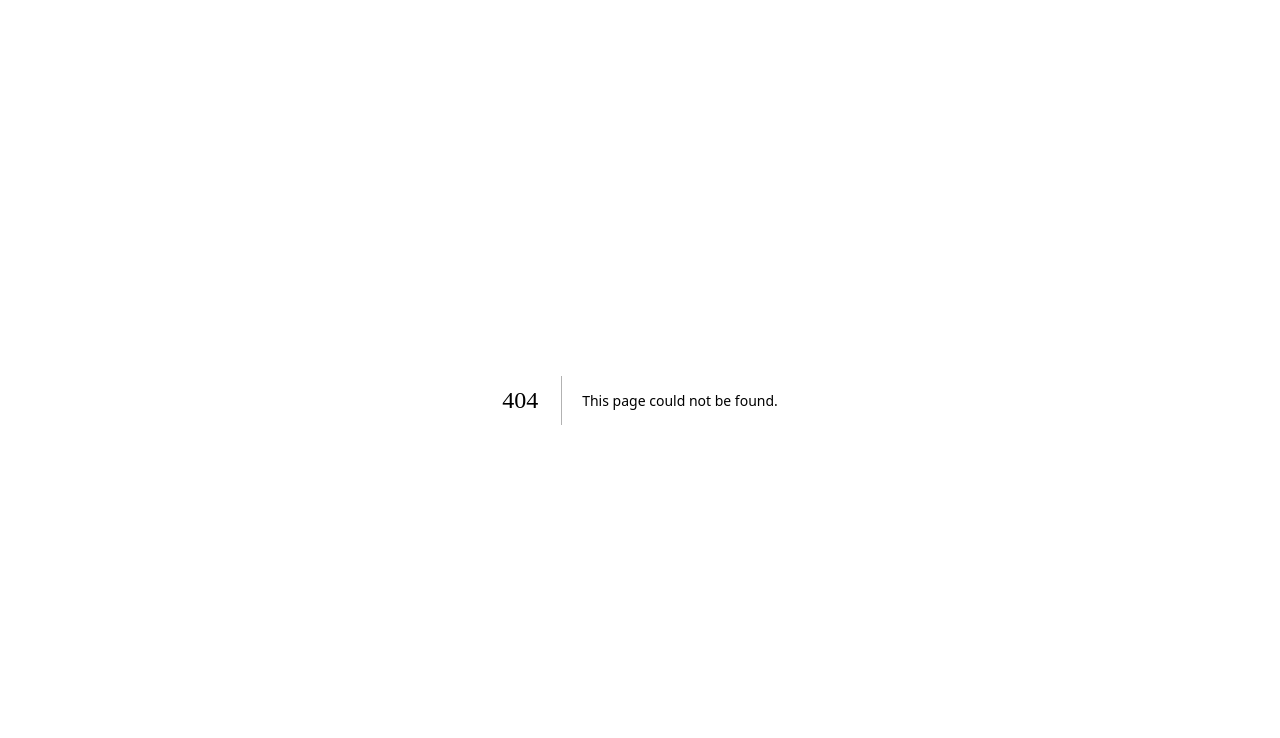
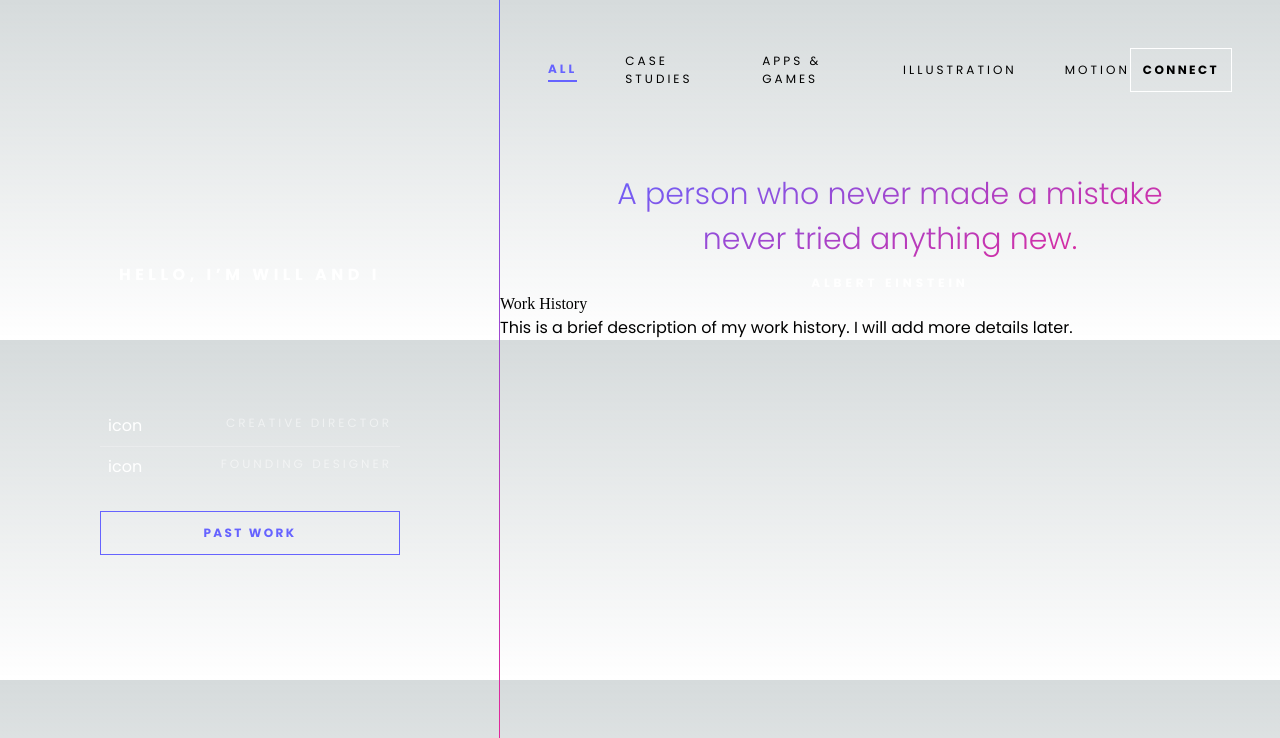
Before and after one commit to WillDosSantos/wills-portfolio, a Next.js app: page /work-history in a window 1280 px wide. Before the commit this address had no page. Shown: the top 738 px of the page. Built offline with nearby package versions, Linux system fonts and the light colour scheme; a web font is replaced by a local one.

Commit message:
work history page

```diff
--- a/components/Navbar.js
+++ b/components/Navbar.js
@@ -1,21 +1,40 @@
-import Link from 'next/link';
+import React, { useState } from "react";
+import Link from "next/link";
 
 // components/Navbar.js
-function Navbar({onTagSelect}) {
+function Navbar({ onTagSelect }) {
   const tags = ["case studies", "apps & games", "illustration", "motion"]; // Add more tags as needed
+
+  const [activeTag, setActiveTag] = useState("All"); // Initially, 'All' is active
+
+  const handleTagClick = (tag) => {
+    setActiveTag(tag);
+    onTagSelect(tag === "All" ? null : tag);
+  };
+
   return (
     <nav className="navbar">
-        <ul>
+      <ul>
         <Link href="/">
-            <li onClick={() => onTagSelect(null)}>All</li>
+          <li
+            onClick={() => handleTagClick("All")}
+            className={activeTag === "All" ? "active" : ""}
+          >
+            All
+          </li>
         </Link>
-      {tags.map((tag) => (
-        <li key={tag} onClick={() => onTagSelect(tag)}>
-          {tag}
-        </li>
-      ))}
+        {tags.map((tag) => (
+          <li
+            key={tag}
+            onClick={() => handleTagClick(tag)}
+            className={activeTag === tag ? 'active' : ''}
+            >
+            {tag}
+          </li>
+        ))}
       </ul>
-      <button className="btn btn--outline">Connect</button> {/* This could be a modal or a link */}
+      <button className="btn btn--outline">Connect</button>{" "}
+      {/* This could be a modal or a link */}
     </nav>
   );
 }
--- a/components/Sidebar.js
+++ b/components/Sidebar.js
@@ -1,5 +1,6 @@
 import React, { useState, useEffect, useRef } from "react";
 import { CSSTransition } from "react-transition-group";
+import Link from "next/link";
 
 // components/Sidebar.js
 function Sidebar() {
@@ -33,7 +34,12 @@ function Sidebar() {
           classNames="slide-up"
           onExited={handleExited}
         >
-          <h1 style={{ position: "relative" }} ref={titleRef} key={titles[currentIndex]} className="sidebar-title">
+          <h1
+            style={{ position: "relative" }}
+            ref={titleRef}
+            key={titles[currentIndex]}
+            className="sidebar-title"
+          >
             {titles[currentIndex]}
             <span className="title-shadow">{titles[currentIndex]}</span>
           </h1>
@@ -48,14 +54,9 @@ function Sidebar() {
             <span className="job-title">Founding Designer</span>
           </li>
         </ul>
-        <button
-          style={{
-            marginTop: "2em",
-          }}
-          className="btn btn--outline btn--primary"
-        >
-          Past work
-        </button>{" "}
+        <Link style={{ marginTop: "2em" }} className="btn btn--outline btn--primary" href="/work-history">
+            Past work
+        </Link>{" "}
         {/* This could be a modal or a link */}
       </div>
       {/* Add more content here */}
--- /dev/null
+++ b/pages/work-history.js
@@ -0,0 +1,30 @@
+// pages/work-history.js
+
+import React from "react";
+import Link from "next/link";
+import Sidebar from "../components/Sidebar";
+import Navbar from "../components/Navbar";
+import HeaderQuote from "../components/HeaderQuote";
+
+const WorkHistory = () => {
+  return (
+    <div className="container">
+      <Sidebar />
+      <main>
+        <Navbar/>
+        <HeaderQuote />
+        <h1>Work History</h1>
+
+        {/* Add your content here */}
+        <p>
+          This is a brief description of my work history. I will add more
+          details later.
+        </p>
+
+        {/* Link back to the home page or any other page */}
+      </main>
+    </div>
+  );
+};
+
+export default WorkHistory;
--- a/styles/globals.scss
+++ b/styles/globals.scss
@@ -72,7 +72,7 @@ body {
   }
 }
 
-.slide-up-enter{
+.slide-up-enter {
   opacity: 0;
   transform: translateY(10%);
 }
@@ -99,7 +99,6 @@ body {
   transform: translateY(-20%); /* Adjust for a slight upward shift */
   transition: opacity 500ms, transform 500ms;
 }
-
 
 .intro-line {
   font-size: 16px;
@@ -128,9 +127,37 @@ body {
       letter-spacing: 3px;
       text-transform: uppercase;
       cursor: pointer;
+      position: relative;
+      &:after {
+        content: "";
+        width: 0;
+        height: 2px;
+        background-color: #6663ff;
+        display: block;
+        position: absolute;
+        bottom: -5px;
+        transition: width 0.2s linear;
+      }
+      &:hover::after {
+        width: 100%;
+      }
+    }
+    .active {
+      color: #6663ff;
+      font-weight: bold;
+      &:after {
+        content: "";
+        width: 100%;
+        height: 2px;
+        background-color: #6663ff;
+        display: block;
+        position: relative;
+        top: 2px;
+      }
     }
   }
 }
+
 
 .container {
   display: flex;
@@ -159,7 +186,7 @@ h1 {
   }
   .post-card--desc {
     font-size: 12px;
-    color: rgba(255,255,255,0.5);
+    color: rgba(255, 255, 255, 0.5);
     margin: 0.5em 0 2em 0;
   }
   .post-card__footer {
@@ -170,6 +197,7 @@ h1 {
     ul {
       color: #606060;
       text-transform: uppercase;
+      letter-spacing: 2px;
     }
     p {
       color: #fff;
@@ -191,6 +219,7 @@ h1 {
   text-transform: uppercase;
   border: 1px solid #fff;
   padding: 1em;
+  text-align: center;
 }
 
 .btn--primary {
@@ -268,12 +297,11 @@ h1 {
   }
 }
 
-
 .title-shadow {
   color: black;
   -webkit-text-fill-color: black; /* Will override color (regardless of order) */
   -webkit-text-stroke-width: 1px;
-  -webkit-text-stroke-color: #6663FF;
+  -webkit-text-stroke-color: #6663ff;
   position: absolute;
   left: 10px;
   right: 0px;
@@ -281,7 +309,7 @@ h1 {
   z-index: -1;
   display: block;
   &:before {
-    content: '';
+    content: "";
     background: transparent url(../public/images/title-fx.svg) no-repeat 0px 0px;
     width: 262px;
     height: 119px;
```
